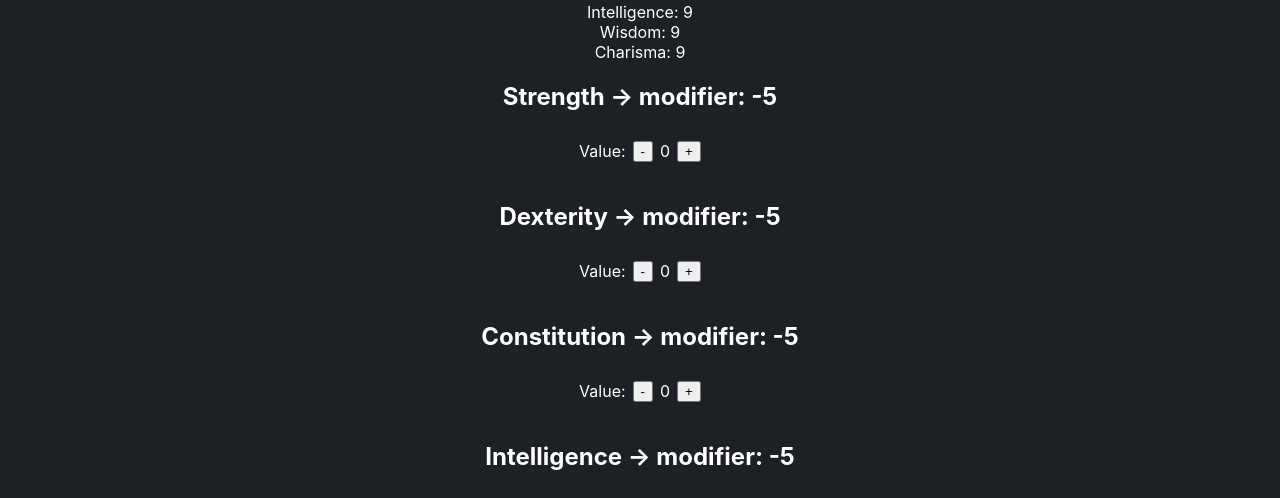
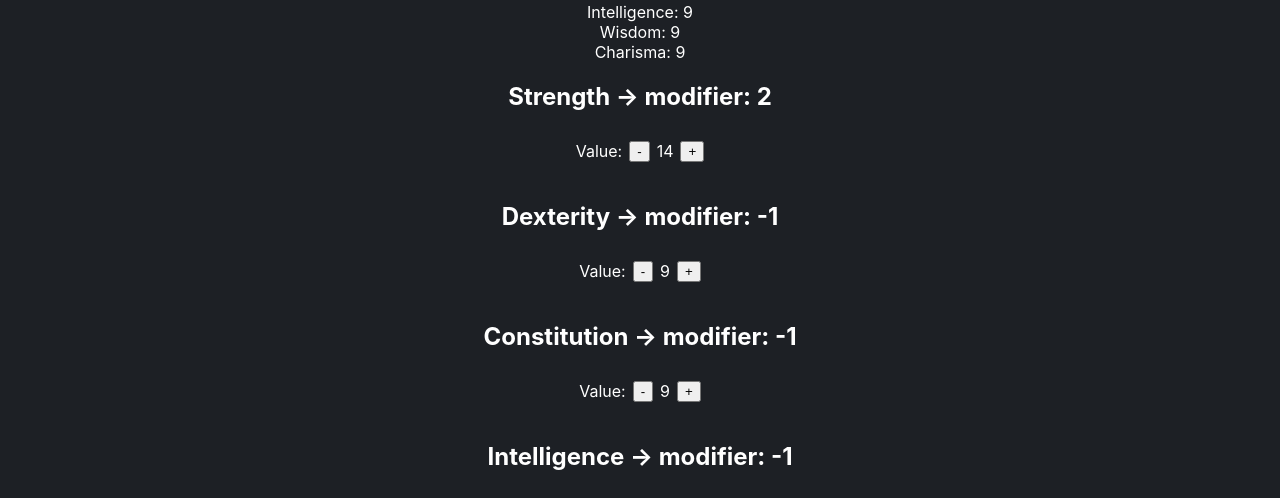
Before and after one commit to vaahxx/recruiting-webapp-character, a React (Create React App) app: page / in a window 1280 px wide. Shown: the part 301-799 px from the top of the page. Built offline with nearby package versions, Linux system fonts and the light colour scheme; no server answers.

Commit message:
fix: fixing attribute values and general refactoring

```diff
--- a/src/App.js
+++ b/src/App.js
@@ -1,91 +1,31 @@
-import { useState, useEffect, Suspense, useLayoutEffect } from "react";
+import { useState, useEffect, useLayoutEffect } from "react";
 import "./App.css";
 import { ATTRIBUTE_LIST, CLASS_LIST, SKILL_LIST } from "./consts.js";
+import {
+  defaultCharacter,
+  hasMinimumAttribute,
+  mountDefaultCharacters,
+} from "./utils";
+import { Attribute } from "./Attribute";
 
 const API_URL =
   "https://recruiting.verylongdomaintotestwith.ca/api/{vaahxx}/character";
 
-function calculateAttributeModifier(value) {
-  return Math.floor((value - 10) / 2);
-}
-
-function Attribute({ attribute, modifier, attributeValue, onChange }) {
-  const [value, setValue] = useState(attributeValue);
-  const [attributeModifier, setAttributeModifier] = useState(
-    modifier ? modifier : calculateAttributeModifier(value)
-  );
-
-  useEffect(() => {
-    setValue(attributeValue);
-  }, [attributeValue]);
-
-  const handleIncrement = (e) => {
-    setValue((value) => value + 1);
-  };
-
-  const handleDecrement = (e) => {
-    setValue((value) => (value < 0 ? 0 : value - 1));
-  };
-
-  useEffect(() => {
-    setAttributeModifier(calculateAttributeModifier(value));
-  }, [value]);
-
-  useEffect(() => {
-    onChange?.({
-      attribute: value,
-      modifier: attributeModifier,
-    });
-  }, [value, attributeModifier]);
-
-  return (
-    <div className='attribute'>
-      <h2>
-        {attribute} → modifier: {attributeModifier}
-      </h2>
-      <div className='attribute__value'>
-        Value:
-        <button onClick={handleDecrement}>-</button>
-        {value}
-        <button onClick={handleIncrement}>+</button>
-      </div>
-    </div>
-  );
-}
-
 function App() {
   const [selectedClass, setSelectedClass] = useState("Barbarian");
-  const [currentAttributes, setCurrentAttributes] = useState({});
   const [hasMinimumAttributes, setHasMinimumAttributes] = useState(false);
   const [minimumRequiredStatistics, setMinimumRequiredStatistics] = useState(
     CLASS_LIST.Barbarian
   );
   const [isLoading, setIsLoading] = useState(false);
-  const [character, setCharacter] = useState({
-    class: CLASS_LIST.Barbarian,
-    attributes: {
-      Strength: 0,
-      Dexterity: 0,
-      Constitution: 0,
-      Intelligence: 0,
-      Wisdom: 0,
-      Charisma: 0,
-    },
-  });
+  const [characters, setCharacters] = useState(mountDefaultCharacters());
+  const [character, setCharacter] = useState(defaultCharacter);
 
   const handleAttributeValue = ({
     attribute,
     attributeValue,
     attributeModifier,
   }) => {
-    setCurrentAttributes({
-      ...currentAttributes,
-      [attribute]: {
-        value: attributeValue,
-        modifier: attributeModifier,
-      },
-    });
-
     setCharacter({
       class: selectedClass,
       attributes: {
@@ -96,25 +36,52 @@ function App() {
         },
       },
     });
+
+    setCharacters(
+      characters.map((character) => {
+        if (character.class === selectedClass) {
+          return {
+            ...character,
+            attributes: {
+              ...character.attributes,
+              [attribute]: {
+                value: attributeValue,
+                modifier: attributeModifier,
+              },
+            },
+          };
+        }
+        return character;
+      })
+    );
   };
 
   useEffect(() => {
-    const hasMinimumAttribute = (attribute, value) => {
-      return value >= CLASS_LIST[selectedClass][attribute];
-    };
+    const selectedCharacter = characters.find(
+      (character) => character.class === selectedClass
+    );
 
-    const hasAttributes = Object.entries(currentAttributes).length;
+    setCharacter(selectedCharacter);
+  }, [characters]);
 
+  useEffect(() => {
+    const attributeEntries = Object.entries(character.attributes);
     setHasMinimumAttributes(
-      hasAttributes &&
-        Object.entries(currentAttributes).every(([key, { value }]) => {
-          return hasMinimumAttribute(key, value);
+      attributeEntries.every(([key, { value }]) => {
+        return hasMinimumAttribute(key, value, selectedClass);
       })
     );
-  }, [currentAttributes, hasMinimumAttributes, selectedClass]);
+  }, [hasMinimumAttributes, selectedClass, character]);
 
   useEffect(() => {
     setMinimumRequiredStatistics(CLASS_LIST[selectedClass]);
+    const savedCharacter = characters.find(
+      (character) => character.class === selectedClass
+    );
+    setCharacter({
+      class: selectedClass,
+      ...savedCharacter,
+    });
   }, [selectedClass]);
 
   useLayoutEffect(() => {
@@ -129,7 +96,7 @@ function App() {
           return;
         }
 
-        setCharacter(data.body);
+        setCharacters(data.body);
       } finally {
         setIsLoading(false);
       }
@@ -139,17 +106,18 @@ function App() {
   }, []);
 
   const saveCharacter = async () => {
-    const result = await fetch(API_URL, {
+    try {
+      await fetch(API_URL, {
         method: "POST",
         headers: {
           "Content-Type": "application/json",
         },
-      body: JSON.stringify(character),
+        body: JSON.stringify(characters),
       });
-
-    await result.json();
-
-    alert("Character saved!");
+      alert("Saved successfully");
+    } catch (error) {
+      alert("Something happened! :(");
+    }
   };
 
   return (
--- /dev/null
+++ b/src/Attribute/Attribute.js
@@ -0,0 +1,46 @@
+import { useEffect, useState } from "react";
+import { calculateAttributeModifier } from "../utils";
+
+export function Attribute({ attribute, modifier, attributeValue, onChange }) {
+  const [value, setValue] = useState(attributeValue);
+  const [attributeModifier, setAttributeModifier] = useState(
+    modifier ? modifier : calculateAttributeModifier(value)
+  );
+
+  useEffect(() => {
+    setValue(attributeValue);
+  }, [attributeValue]);
+
+  const handleIncrement = () => {
+    setValue((value) => value + 1);
+  };
+
+  const handleDecrement = (e) => {
+    setValue((value) => (value < 0 ? 0 : value - 1));
+  };
+
+  useEffect(() => {
+    setAttributeModifier(calculateAttributeModifier(value));
+  }, [value]);
+
+  useEffect(() => {
+    onChange?.({
+      attribute: value,
+      modifier: attributeModifier,
+    });
+  }, [value, attributeModifier]);
+
+  return (
+    <div className='attribute'>
+      <h2>
+        {attribute} → modifier: {attributeModifier}
+      </h2>
+      <div className='attribute__value'>
+        Value:
+        <button onClick={handleDecrement}>-</button>
+        {value}
+        <button onClick={handleIncrement}>+</button>
+      </div>
+    </div>
+  );
+}
--- /dev/null
+++ b/src/Attribute/index.js
@@ -0,0 +1 @@
+export * from "./Attribute";
--- /dev/null
+++ b/src/utils.js
@@ -0,0 +1,73 @@
+import { CLASS_LIST } from "./consts";
+
+export const defaultCharacter = {
+  class: CLASS_LIST.Barbarian,
+  attributes: {
+    Strength: {
+      value: 0,
+      modifier: 0,
+    },
+    Dexterity: {
+      value: 0,
+      modifier: 0,
+    },
+    Constitution: {
+      value: 0,
+      modifier: 0,
+    },
+    Intelligence: {
+      value: 0,
+      modifier: 0,
+    },
+    Wisdom: {
+      value: 0,
+      modifier: 0,
+    },
+    Charisma: {
+      value: 0,
+      modifier: 0,
+    },
+  },
+};
+
+export const mountDefaultCharacters = () => {
+  return Object.entries(CLASS_LIST).map(([className, stats]) => {
+    return {
+      class: className,
+      attributes: {
+        Strength: {
+          value: stats.Strength,
+          modifier: calculateAttributeModifier(stats.Strength),
+        },
+        Dexterity: {
+          value: stats.Dexterity,
+          modifier: calculateAttributeModifier(stats.Dexterity),
+        },
+        Constitution: {
+          value: stats.Constitution,
+          modifier: calculateAttributeModifier(stats.Constitution),
+        },
+        Intelligence: {
+          value: stats.Intelligence,
+          modifier: calculateAttributeModifier(stats.Intelligence),
+        },
+        Wisdom: {
+          value: stats.Wisdom,
+          modifier: calculateAttributeModifier(stats.Wisdom),
+        },
+        Charisma: {
+          value: stats.Charisma,
+          modifier: calculateAttributeModifier(stats.Charisma),
+        },
+      },
+    };
+  });
+};
+
+export const calculateAttributeModifier = (value) => {
+  return Math.floor((value - 10) / 2);
+};
+
+export const hasMinimumAttribute = (attribute, value, selectedClass) => {
+  return value >= CLASS_LIST[selectedClass][attribute];
+};
```
Lines whose indentation alone changed are shown as unchanged.
